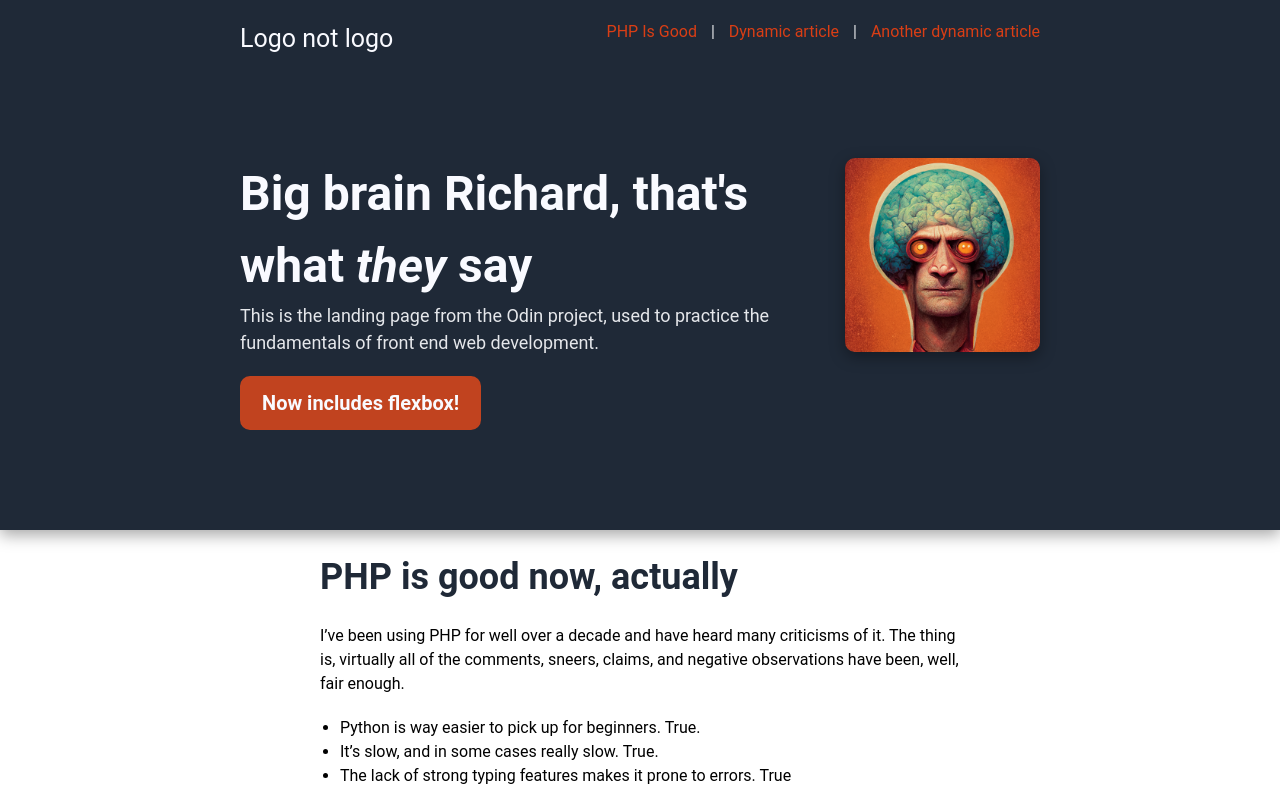
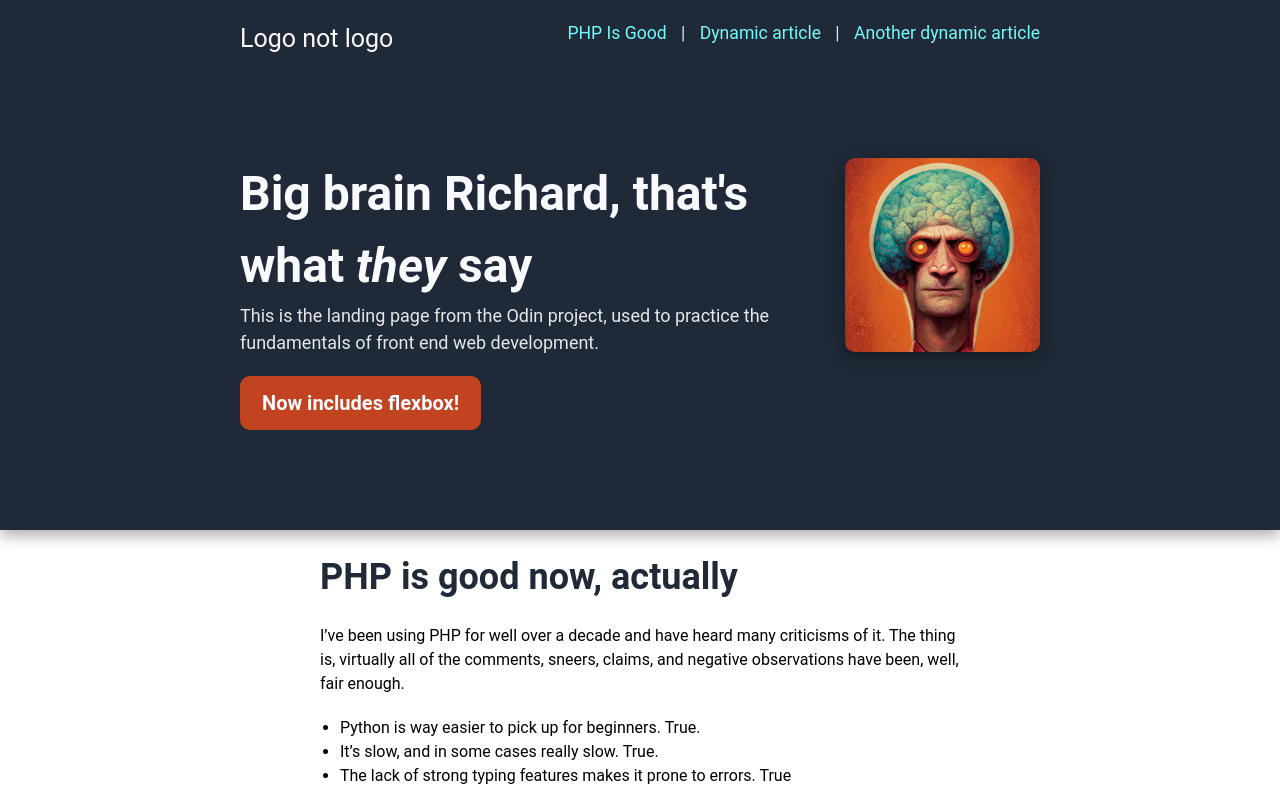
Before and after one commit to richardfwashington/personal-home-page-nextjs, a Next.js app: page /articles/php-is-good-now-actually in a window 1280 px wide. Shown: the top 791 px of the page. Built offline with nearby package versions, Linux system fonts and the light colour scheme.

Commit message:
:art:  Improve constrast in header

```diff
--- a/src/app/globals.css
+++ b/src/app/globals.css
@@ -85,6 +85,20 @@ button {
   justify-content: space-between;
   width: 800px;
   padding-bottom: 100px;
+  font-size: 110%;
+}
+
+.top a:link {
+  color: #73f9f9;
+  text-decoration: none;
+}
+
+.top a:hover {
+  text-decoration: underline;
+}
+
+.top a:visited {
+  color: #73f9f9;
 }
 
 .left h3 {
```
